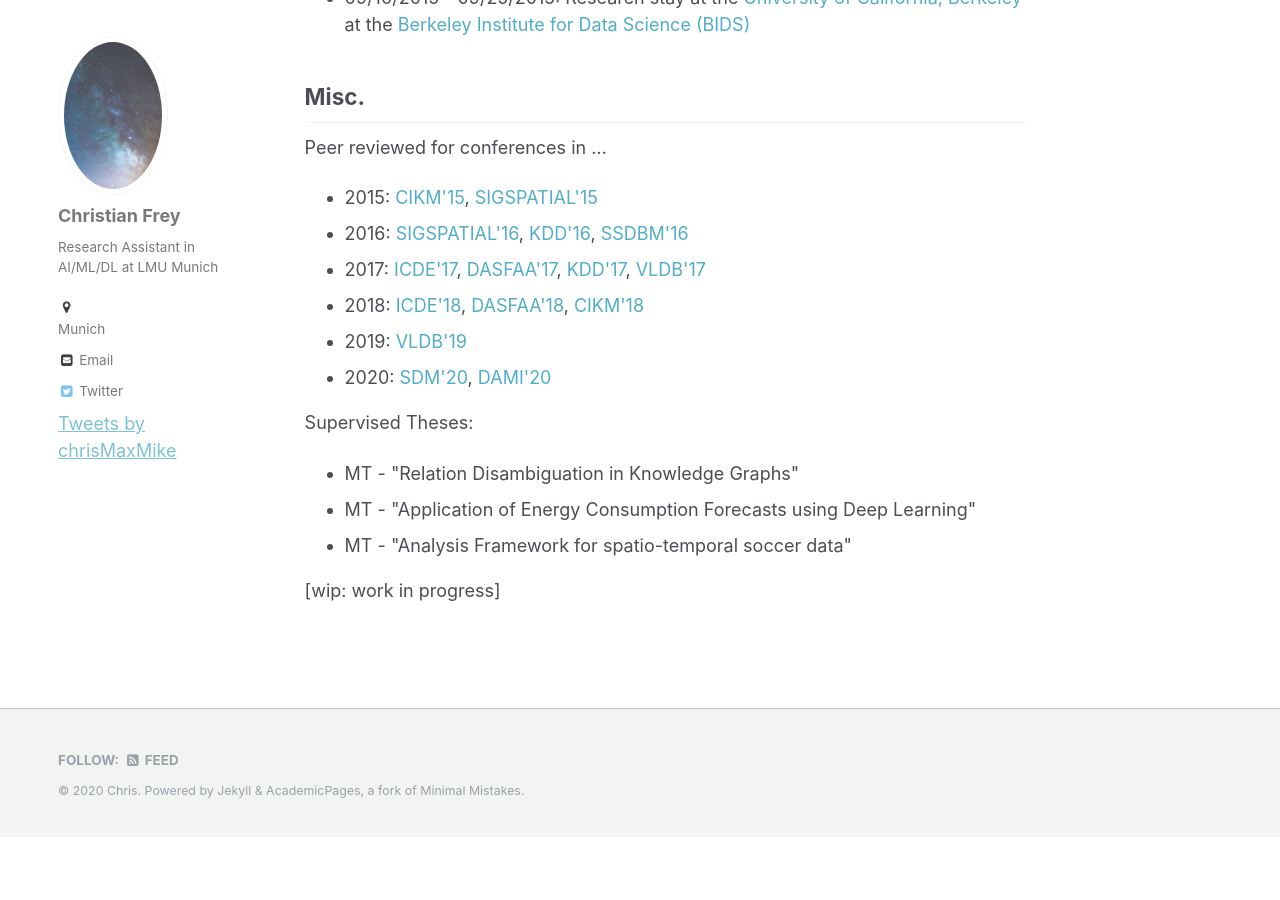
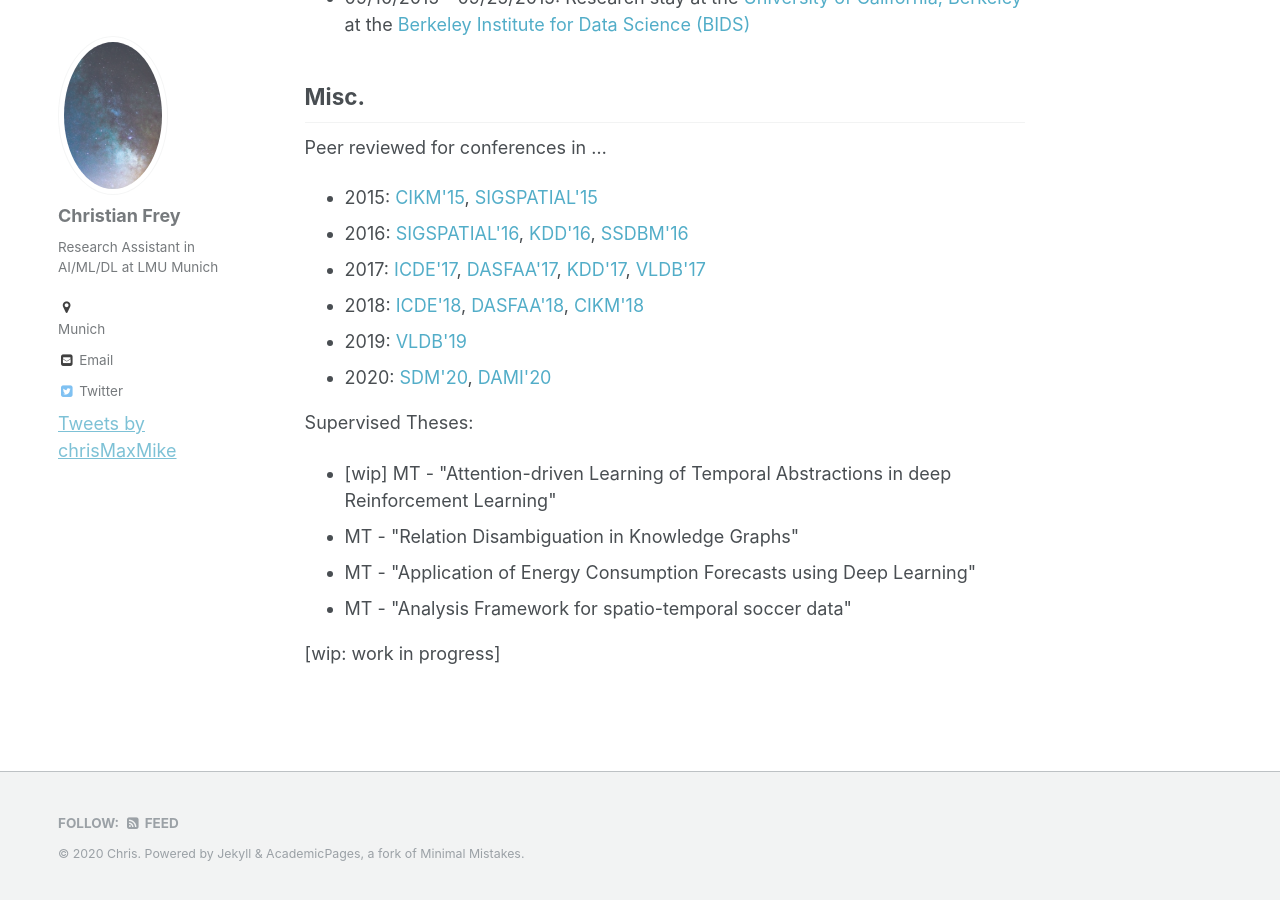
Before and after one commit to christianmaxmike/christianmaxmike.github.io, a Jekyll site: the page built from _pages/about.md, in a window 1280 px wide and 900 px high, scrolled down 874 px. Built offline with Jekyll 4.4.1, drawn with Linux system fonts in a browser that asks for light colours; comment, search, counter and statistics services are not loaded; before the commit the page ends 1711 px from its top, so only the background shows below that.

Commit message:
Update about.md

```diff
--- a/_pages/about.md
+++ b/_pages/about.md
@@ -59,6 +59,7 @@ Peer reviewed for conferences in ...
 
 Supervised Theses:
 <ul>
+<li>[wip] MT - "Attention-driven Learning of Temporal Abstractions in deep Reinforcement Learning"</li>
 <li>MT - "Relation Disambiguation in Knowledge Graphs"</li>
 <li>MT - "Application of Energy Consumption Forecasts using Deep Learning"</li>
 <li>MT - "Analysis Framework for spatio-temporal soccer data"</li>
```
